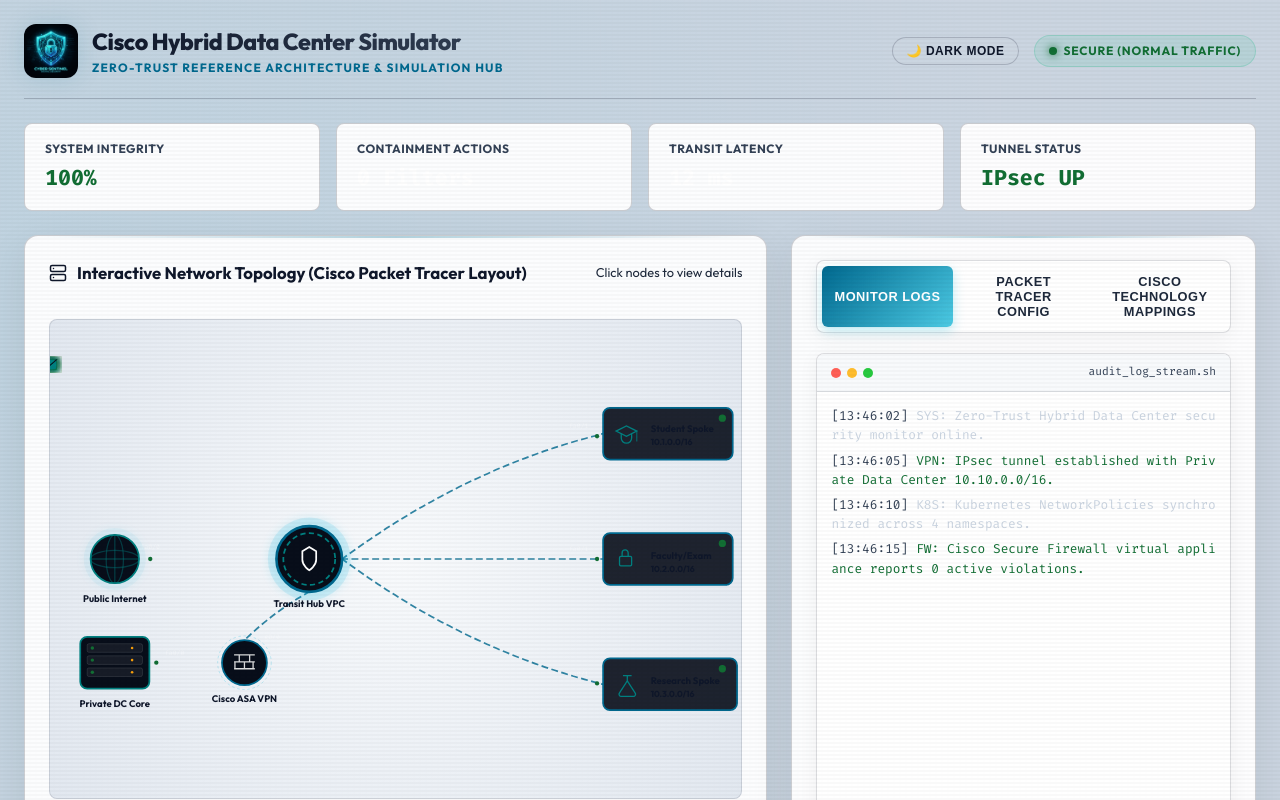
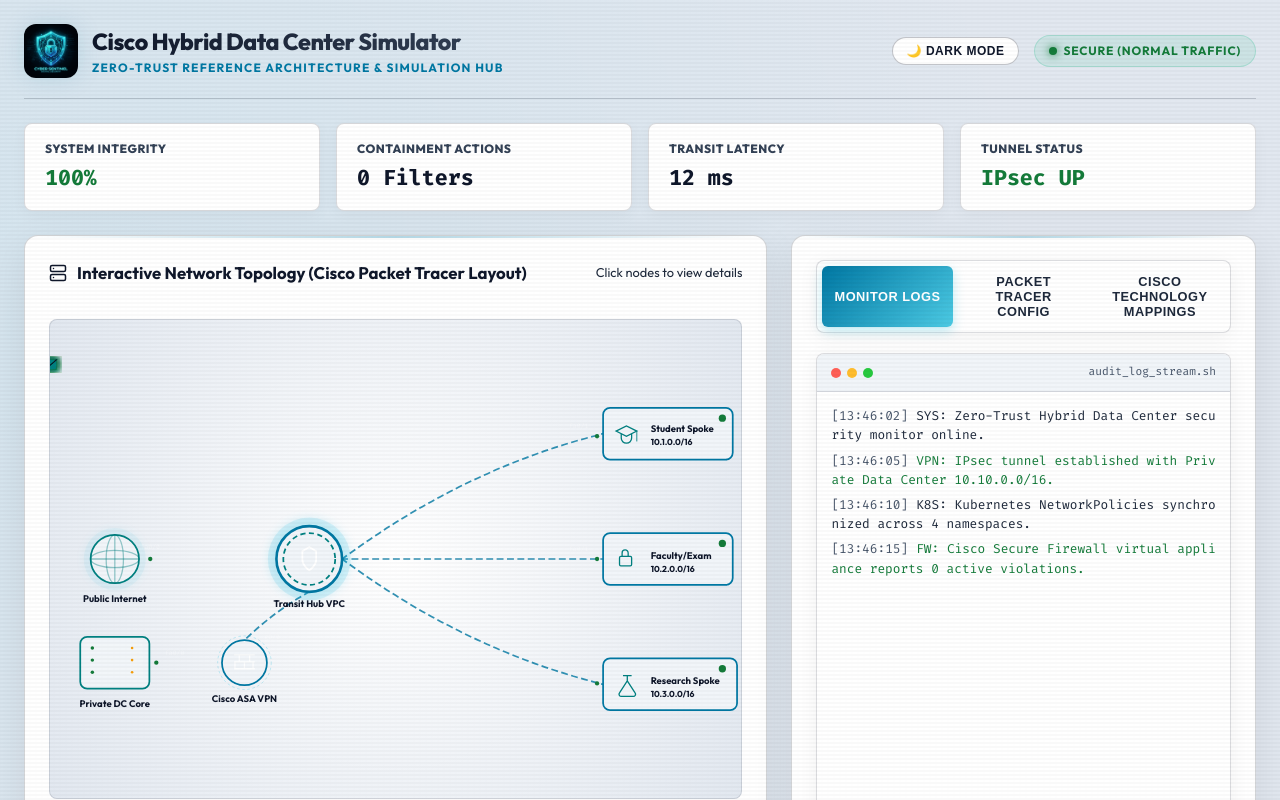
Before and after one commit to Deo-Mohan/Cisco-Virtual-Internship, a Next.js app: page / in a window 1280 px wide. Both pictures are taken after a click on the button "☀️ LIGHT MODE". Shown: the top 800 px of the page. Built offline with nearby package versions, Linux system fonts and the light colour scheme.

Commit message:
fix(light-mode): replace dark node rects with dynamic variable and force high contrast text on stat cards, terminal, and selects

```diff
--- a/src/app/globals.css
+++ b/src/app/globals.css
@@ -22,6 +22,7 @@
   --text-primary: #f8fafc;
   --text-secondary: #cbd5e1;
   --text-muted: #64748b;
+  --node-bg: #080e1a;
 
   --font-sans: 'Outfit', 'Inter', -apple-system, BlinkMacSystemFont, "Segoe UI", Roboto, sans-serif;
   --font-mono: 'Fira Code', 'Courier New', Courier, monospace;
@@ -36,24 +37,25 @@
 
 /* Light Theme Variables */
 [data-theme='light'] {
-  --bg-primary: #cbd5e1;
+  --bg-primary: #e2e8f0;
   --bg-secondary: #ffffff;
-  --bg-tertiary: #94a3b8;
-  --bg-glass: rgba(255, 255, 255, 0.95);
-  --bg-glass-hover: rgba(241, 245, 249, 1);
-  --border-color: rgba(15, 23, 42, 0.2);
+  --bg-tertiary: #cbd5e1;
+  --bg-glass: #ffffff;
+  --bg-glass-hover: #f1f5f9;
+  --border-color: rgba(15, 23, 42, 0.18);
   --border-highlight: rgba(0, 180, 216, 0.65);
+  --node-bg: #f1f5f9;
 
-  --cisco-blue: hsl(196, 100%, 28%);
-  --cisco-blue-glow: hsla(196, 100%, 28%, 0.15);
+  --cisco-blue: hsl(196, 100%, 32%);
+  --cisco-blue-glow: hsla(196, 100%, 32%, 0.15);
   --accent-cyan: hsl(180, 100%, 25%);
-  --success: hsl(142, 72%, 25%);
+  --success: hsl(142, 72%, 28%);
   --danger: hsl(354, 85%, 38%);
   --warning: hsl(38, 92%, 30%);
 
   --text-primary: #0f172a;
   --text-secondary: #1e293b;
-  --text-muted: #334155;
+  --text-muted: #475569;
 
   --shadow-sm: 0 4px 12px rgba(0, 0, 0, 0.05);
   --shadow-md: 0 12px 40px 0 rgba(0, 0, 0, 0.08);
@@ -66,7 +68,27 @@
 }
 
 [data-theme='light'] .panel-title {
-  color: #0f172a;
+  color: #0f172a !important;
+}
+
+[data-theme='light'] .stat-card {
+  background: #ffffff !important;
+  border-color: rgba(15, 23, 42, 0.15) !important;
+  box-shadow: 0 4px 15px rgba(0,0,0,0.04) !important;
+}
+
+[data-theme='light'] .stat-label {
+  color: #334155 !important;
+  font-weight: 800 !important;
+}
+
+[data-theme='light'] .stat-value {
+  color: #0f172a !important;
+  font-weight: 800 !important;
+}
+
+[data-theme='light'] .stat-value.safe {
+  color: hsl(142, 72%, 28%) !important;
 }
 
 [data-theme='light'] .terminal-window,
@@ -80,12 +102,12 @@
 [data-theme='light'] .terminal-header,
 [data-theme='light'] .repo-sidebar,
 [data-theme='light'] .repo-content-header {
-  background: #f8fafc !important;
+  background: #f1f5f9 !important;
   border-color: rgba(15, 23, 42, 0.12) !important;
 }
 
 [data-theme='light'] .terminal-line {
-  color: #1e293b;
+  color: #0f172a !important;
 }
 
 [data-theme='light'] .repo-code-container {
@@ -94,7 +116,7 @@
 }
 
 [data-theme='light'] .network-canvas-container {
-  background: radial-gradient(circle at center, #f8fafc 0%, #e2e8f0 100%) !important;
+  background: radial-gradient(circle at center, #ffffff 0%, #e2e8f0 100%) !important;
   border-color: rgba(15, 23, 42, 0.12) !important;
 }
 
@@ -111,11 +133,24 @@
 
 [data-theme='light'] .network-node text {
   fill: #0f172a !important;
+  font-weight: 700 !important;
 }
 
-[data-theme='light'] .stat-label {
-  color: #334155 !important;
-  font-weight: 700;
+[data-theme='light'] select,
+[data-theme='light'] input {
+  background-color: #ffffff !important;
+  color: #0f172a !important;
+  border-color: rgba(15, 23, 42, 0.25) !important;
+}
+
+[data-theme='light'] .btn-secondary {
+  background: #ffffff !important;
+  color: #0f172a !important;
+  border-color: rgba(15, 23, 42, 0.25) !important;
+}
+
+[data-theme='light'] .btn-secondary:hover {
+  background: #f1f5f9 !important;
 }
 
 * {
--- a/src/app/page.tsx
+++ b/src/app/page.tsx
@@ -897,7 +897,7 @@
               {/* 1. Public Internet Node */}
               <g className="network-node" onClick={() => setSelectedNode(nodes.find(n => n.id === 'internet') || null)}>
                 <circle cx="75" cy="225" r="36" fill="rgba(0, 180, 216, 0.05)" filter="url(#cisco-glow)" />
-                <circle cx="75" cy="225" r="28" fill="#080e1a" stroke="var(--accent-cyan)" strokeWidth="2" />
+                <circle cx="75" cy="225" r="28" fill="var(--node-bg)" stroke="var(--accent-cyan)" strokeWidth="2" />
                 {/* Globe arcs */}
                 <ellipse cx="75" cy="225" rx="28" ry="10" fill="none" stroke="var(--accent-cyan)" strokeWidth="1.5" strokeOpacity="0.4" />
                 <ellipse cx="75" cy="225" rx="10" ry="28" fill="none" stroke="var(--accent-cyan)" strokeWidth="1.5" strokeOpacity="0.4" />
@@ -908,7 +908,7 @@
 
               {/* 2. On-Prem Data Center Node */}
               <g className="network-node" onClick={() => setSelectedNode(nodes.find(n => n.id === 'onprem') || null)}>
-                <rect x="35" y="315" width="80" height="60" rx="8" fill="#080e1a" stroke="var(--accent-cyan)" strokeWidth="2" />
+                <rect x="35" y="315" width="80" height="60" rx="8" fill="var(--node-bg)" stroke="var(--accent-cyan)" strokeWidth="2" />
                 {/* server chassis drawers */}
                 <rect x="43" y="323" width="64" height="10" rx="2" fill="rgba(255,255,255,0.06)" stroke="rgba(255,255,255,0.12)" />
                 <circle cx="49" cy="328" r="2" fill="var(--success)">
@@ -939,7 +939,7 @@
 
               {/* 3. Cisco ASA Security Gateway */}
               <g className="network-node" onClick={() => setSelectedNode(nodes.find(n => n.id === 'vpn') || null)}>
-                <circle cx="225" cy="345" r="26" fill="#080e1a" stroke="var(--cisco-blue)" strokeWidth="2" />
+                <circle cx="225" cy="345" r="26" fill="var(--node-bg)" stroke="var(--cisco-blue)" strokeWidth="2" />
                 <circle cx="225" cy="345" r="31" fill="none" stroke="rgba(0, 180, 216, 0.25)" strokeWidth="1" strokeDasharray="3,3" />
                 {/* Brickwall firewall representation */}
                 <path d="M 213 336 H 237 M 213 344 H 237 M 213 352 H 237 M 219 336 V 344 M 231 336 V 344 M 214 344 V 352 M 225 344 V 352 M 235 344 V 352" fill="none" stroke="#fff" strokeWidth="1.5" strokeOpacity="0.85" />
@@ -954,7 +954,7 @@
                   <animate attributeName="opacity" values="0.8;0;0.8" dur="4s" repeatCount="indefinite" />
                 </circle>
                 <circle cx="300" cy="225" r="48" fill="rgba(0, 180, 216, 0.12)" filter="url(#cisco-glow)" />
-                <circle cx="300" cy="225" r="38" fill="#080e1a" stroke="var(--cisco-blue)" strokeWidth="3" />
+                <circle cx="300" cy="225" r="38" fill="var(--node-bg)" stroke="var(--cisco-blue)" strokeWidth="3" />
                 {/* Rotating dash ring for inspection */}
                 <circle cx="300" cy="225" r="30" fill="none" stroke="var(--accent-cyan)" strokeWidth="2" strokeDasharray="6,4">
                   <animateTransform attributeName="transform" type="rotate" from="0 300 225" to="360 300 225" dur="12s" repeatCount="indefinite" />
@@ -966,7 +966,7 @@
 
               {/* 5. Student Spoke VPC */}
               <g className="network-node" onClick={() => setSelectedNode(nodes.find(n => n.id === 'spoke-student') || null)}>
-                <rect x="640" y="50" width="150" height="60" rx="8" fill="rgba(8, 14, 26, 0.9)" stroke="var(--cisco-blue)" strokeWidth="2" />
+                <rect x="640" y="50" width="150" height="60" rx="8" fill="var(--node-bg)" stroke="var(--cisco-blue)" strokeWidth="2" />
                 {/* Status indicator LED in spoke */}
                 <circle cx="778" cy="62" r="3" fill="var(--success)" className="live-ticking-dot" />
                 {/* Cap icon */}
@@ -980,7 +980,7 @@
 
               {/* 6. Faculty Spoke VPC */}
               <g className="network-node" onClick={() => setSelectedNode(nodes.find(n => n.id === 'spoke-faculty') || null)}>
-                <rect x="640" y="195" width="150" height="60" rx="8" fill="rgba(8, 14, 26, 0.9)" stroke="var(--cisco-blue)" strokeWidth="2" />
+                <rect x="640" y="195" width="150" height="60" rx="8" fill="var(--node-bg)" stroke="var(--cisco-blue)" strokeWidth="2" />
                 {/* Status indicator LED in spoke */}
                 <circle cx="778" cy="207" r="3" fill="var(--success)" className="live-ticking-dot" />
                 {/* Padlock icon */}
@@ -994,7 +994,7 @@
               {/* 7. Research Spoke VPC */}
               <g className="network-node" onClick={() => setSelectedNode(nodes.find(n => n.id === 'spoke-research') || null)}>
                 <rect x="640" y="340" width="155" height="60" rx="8"
-                  fill={nodes.find(n => n.id === 'spoke-research')?.status === 'threat' ? 'rgba(239, 68, 68, 0.08)' : 'rgba(8, 14, 26, 0.9)'}
+                  fill={nodes.find(n => n.id === 'spoke-research')?.status === 'threat' ? 'rgba(239, 68, 68, 0.15)' : 'var(--node-bg)'}
                   stroke={nodes.find(n => n.id === 'spoke-research')?.status === 'threat' ? 'var(--danger)' : 'var(--cisco-blue)'}
                   strokeWidth="2"
                   className={nodes.find(n => n.id === 'spoke-research')?.status === 'threat' ? 'network-node-indicator threat' : ''} />
@@ -1176,7 +1176,7 @@
                         color: log.type === 'danger' ? 'var(--danger)' :
                                log.type === 'warning' ? 'var(--warning)' :
                                log.type === 'success' ? 'var(--success)' :
-                               log.type === 'cisco' ? 'var(--cisco-blue)' : '#cbd5e1',
+                               log.type === 'cisco' ? 'var(--cisco-blue)' : 'var(--text-secondary)',
                         fontWeight: log.type === 'danger' || log.type === 'warning' ? 'bold' : 'normal'
                       }}>
                         {log.source}: {log.message}
```
